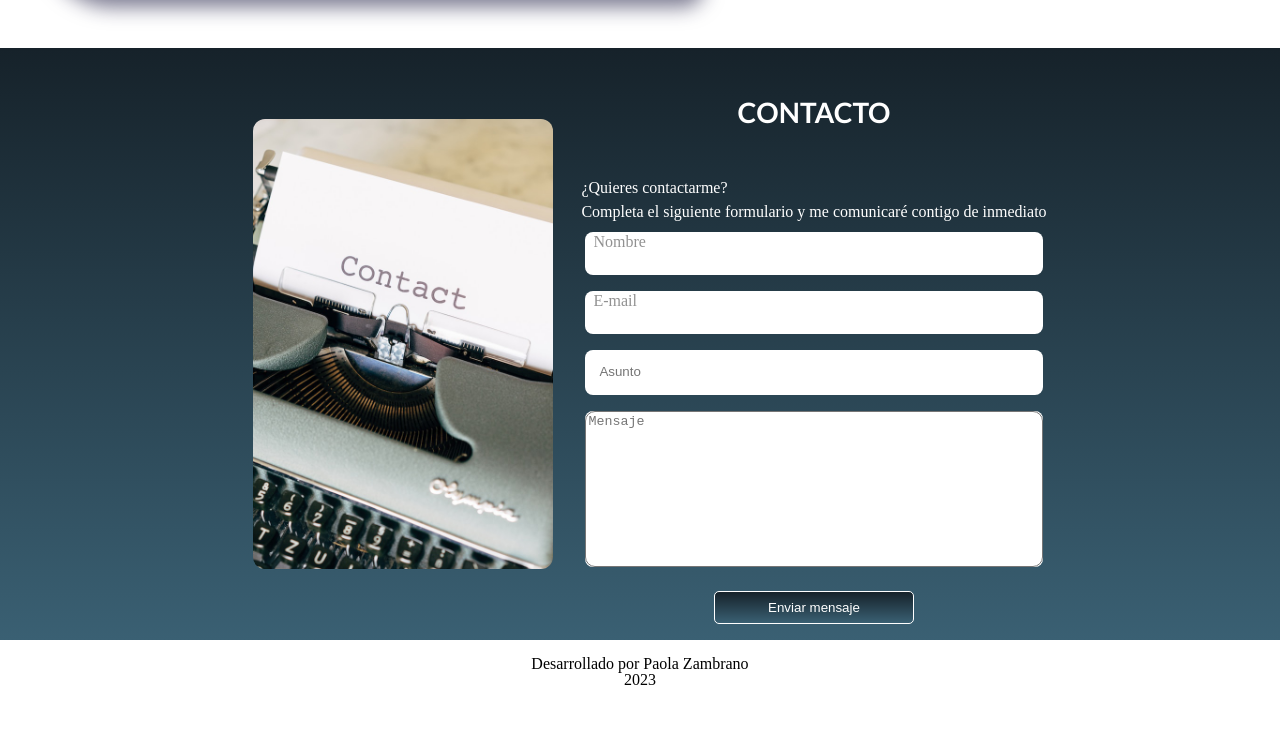
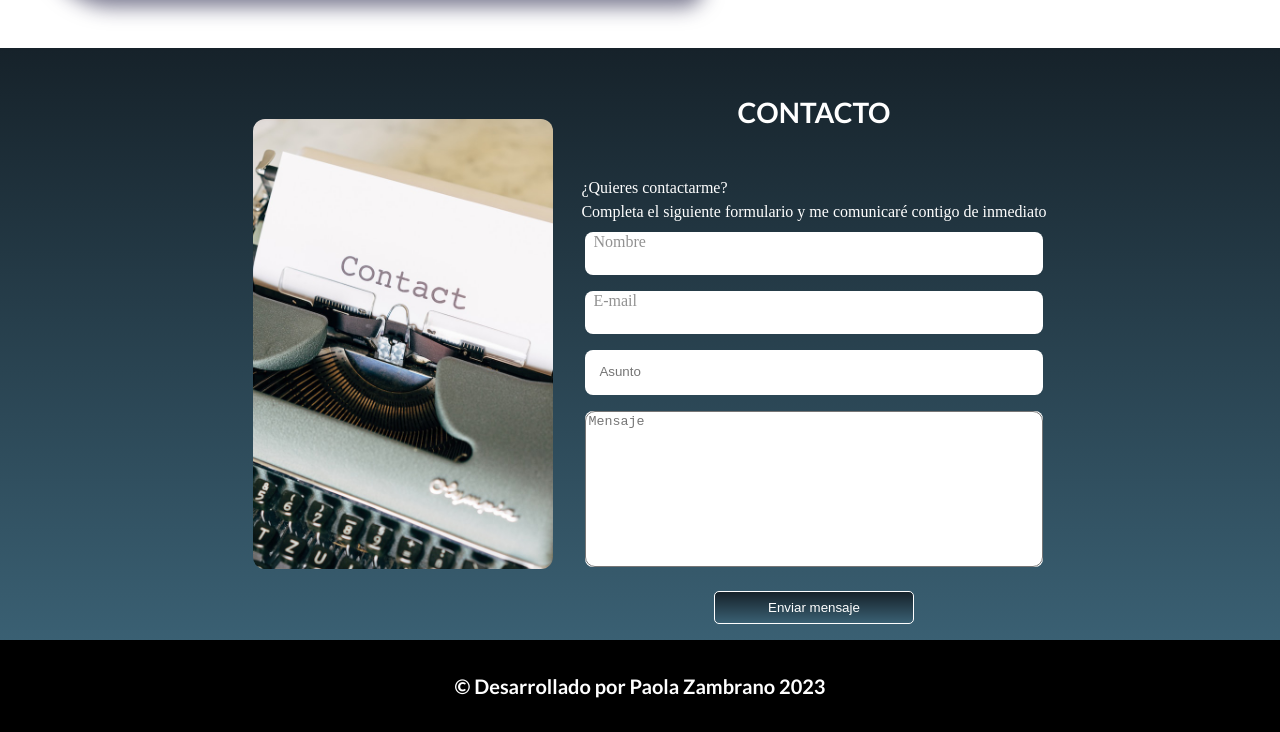
Before and after one commit to paozambrano/Portafolio_Challenge_FronEnd, a plain HTML site: page index.html in a window 1280 px wide. Shown: the part 4017-4749 px from the top of the page. Before the commit the page ends 4721 px from the top, so only its background shows below. Drawn offline with nearby package versions, Linux system fonts and the light colour scheme; a web font is replaced by a local one.

Commit message:
last details .2

```diff
--- a/index.html
+++ b/index.html
@@ -227,8 +227,8 @@
         </section>
     </main>
     <footer>
-        <p class="footer_credits">Desarrollado por Paola Zambrano</p>
-        <p class="footer_year">2023</p>
+        <p class="footer_credits"> &copy; Desarrollado por Paola Zambrano 2023</p>
+
     </footer>
     <script type="module" src="https://unpkg.com/ionicons@7.1.0/dist/ionicons/ionicons.esm.js"></script>
     <script nomodule src="https://unpkg.com/ionicons@7.1.0/dist/ionicons/ionicons.js"></script>
--- a/styles.css
+++ b/styles.css
@@ -346,8 +346,19 @@ textarea{
 }
 footer{
     text-align: center;
-    padding: 16px;
+    padding: 36px;
+    background-color: black;
+
+    & p{
+        margin: 0;
+        color: white;
+        font-weight: 700;
+        font-size: 20px;
+        font-family: var(--others);
+
+    }
 }
+
 @media (max-width: 720px) {
     /*body{
         width: fit-content;
```
